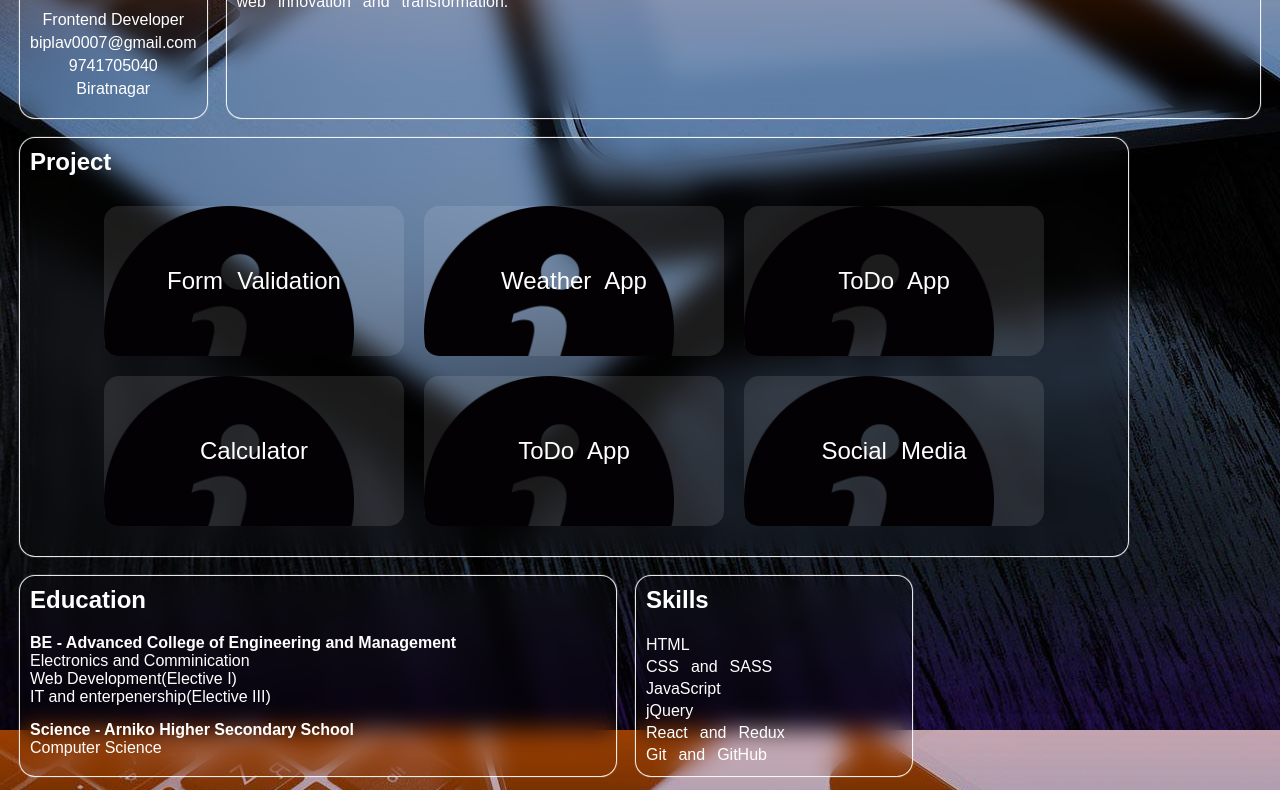
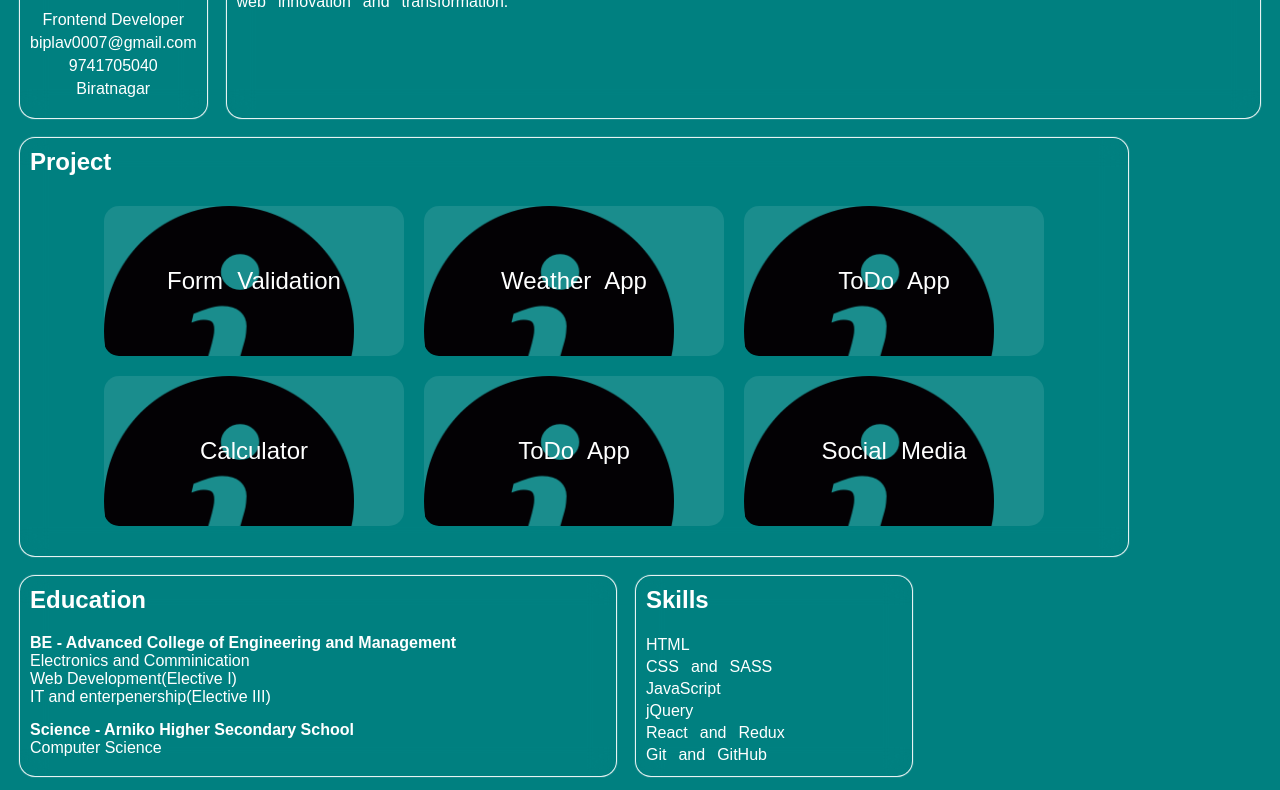
Before and after one commit to biplavsitaula/portfolio, a plain HTML site: page index.html in a window 1280 px wide. Shown: the part 198-988 px from the top of the page. Drawn offline with Linux system fonts and the light colour scheme.

Commit message:
Update styles.css

```diff
--- a/styles.css
+++ b/styles.css
@@ -5,7 +5,7 @@
 }
 
 body {
-    background-image: url('images/background.jpg');
+    background-color: #008080;
     font-family: Arial, Helvetica, sans-serif;
     box-sizing: border-box;
     background-repeat: repeat-y;
```
